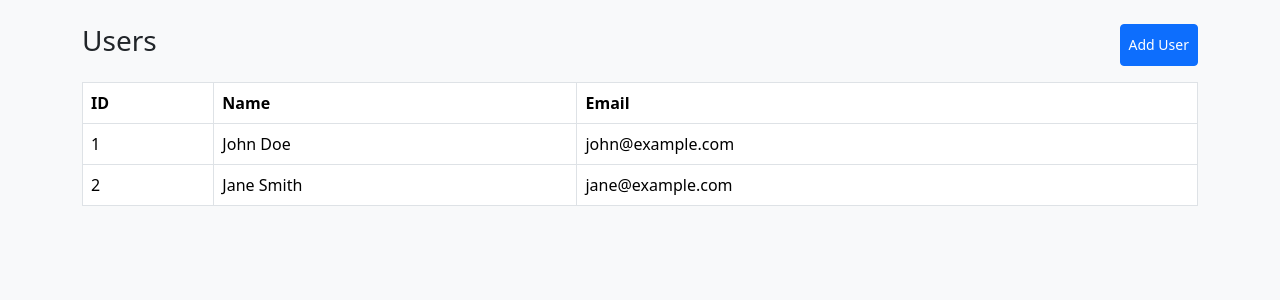
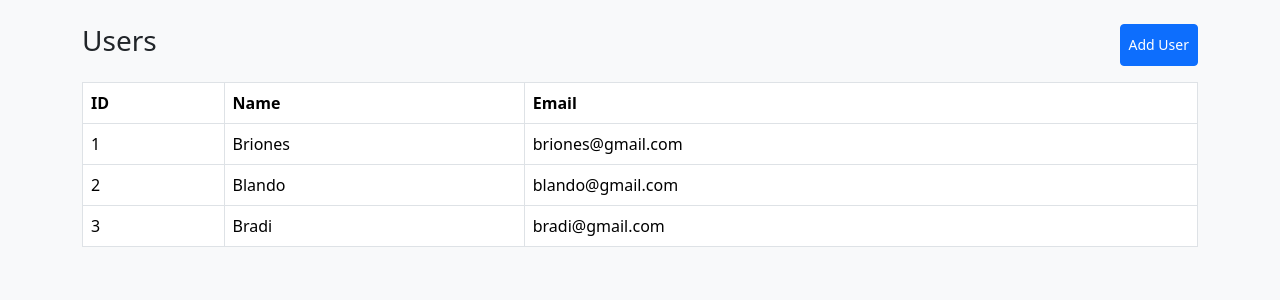
Before and after one commit to natzjun2/test-django, a Django app: page /users in a window 1280 px wide. Shown: the part 56-356 px from the top of the page. Run offline with Django 5.2, Linux system fonts and the light colour scheme.

Commit message:
Updated the views to make it dynamic

```diff
--- a/home/templates/users.html
+++ b/home/templates/users.html
@@ -15,8 +15,13 @@
         </tr>
       </thead>
       <tbody>
-        <tr><td>1</td><td>John Doe</td><td>john@example.com</td></tr>
-        <tr><td>2</td><td>Jane Smith</td><td>jane@example.com</td></tr>
+      {% for user in users %}
+        <tr>
+            <td>{{ user.id }} </td>
+            <td>{{ user.name }}</td>
+            <td>{{ user.email }}</td>
+        </tr>
+      {% endfor %}
       </tbody>
     </table>
   </div>
--- a/home/views.py
+++ b/home/views.py
@@ -12,8 +12,23 @@ def index(request):
 
 
 def users(request):
-    return render(request, "users.html")
+    users = [
+        {"id": 1, "name": "Briones", "email": "briones@gmail.com"},
+        {"id": 2, "name": "Blando", "email": "blando@gmail.com"},
+        {"id": 3, "name": "Bradi", "email": "bradi@gmail.com"},
+    ]
+
+    return render(request, "users.html",
+                  {"users": users}
+                  )
 
 
 def products(request):
-    return render(request, "products.html")
+    pro = [
+        {"id": 1, "name": "Laptop", "price": "100000"},
+        {"id": 2, "name": "Mouse", "price": "500"},
+        {"id": 3, "name": "Keyboard", "price": "1000"},
+    ]
+    prod = { "products" : pro}
+
+    return render(request, "products.html", prod)
```
Also changed, not shown: home/templates/products.html (+6 -2 lines).
